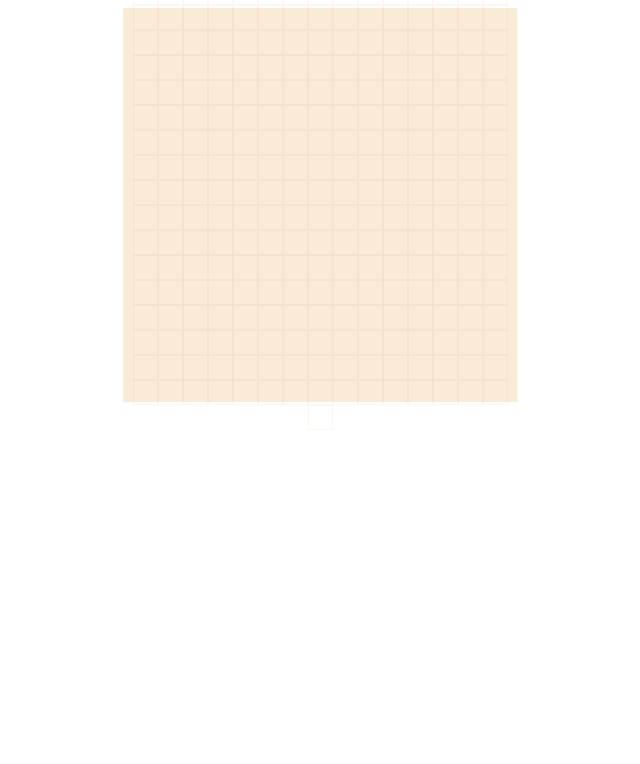
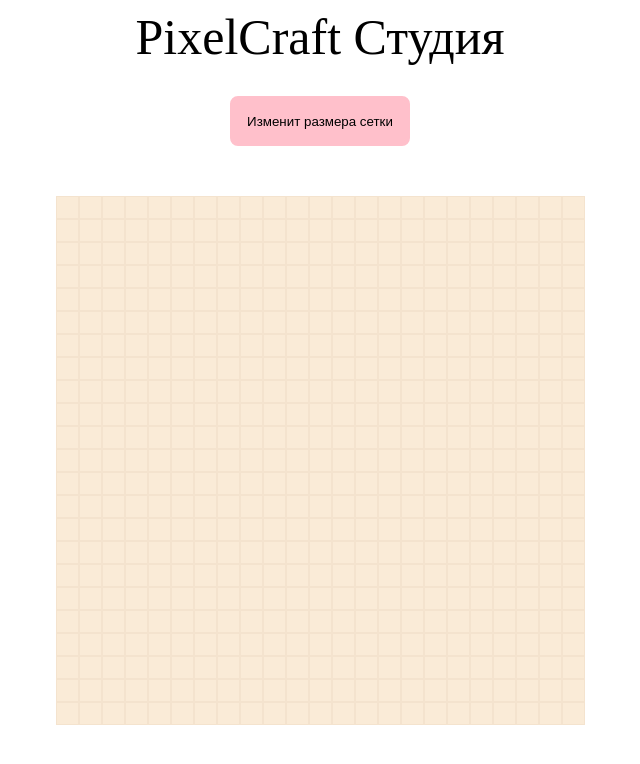
Before and after one commit to zh-amirkulova/Etch-a-Sketch, a plain HTML site: page index.html in a window 1280 px wide. Shown: the whole page, without its empty margins (320-960 px from the left). Drawn offline with Linux system fonts and the light colour scheme.

Commit message:
добавлена возможность изменения размера сетки по запросу пользователя

```diff
--- a/index.html
+++ b/index.html
@@ -8,8 +8,12 @@
 </head>
 <body>
 
+    <header>PixelCraft Студия</header>
+    <button class="sizePixel"> Изменит размера сетки</button>
     <div class="conteiner"> </div>
 
-    <script src="index.js"> </script>
+
+    <script src="index.js" defer></script>
+
 </body>
 </html>
--- a/index.js
+++ b/index.js
@@ -1,19 +1,67 @@
-const divConteiner = document.querySelector('div');
+const divConteiner = document.querySelector('.conteiner');
 
-for (let i=0; i<256; i++){
-    const div = document.createElement('div');
-    divConteiner.append(div);
-    div.style.cssText = `
-        width: 23px;
-        height: 23px;
-        border: 1px solid rgba(137, 81, 41, 0.05);
-    `;
-    divConteiner.innerHTML.div;
+grid();
+
+function grid(size=23){
+    for (let i=0; i<size*size; i++){
+        const divGrid = document.createElement('div');
+
+        divGrid.classList.add('.divGrid');
+        divGrid.style.cssText = `
+            width: ${529/size}px;
+            height: ${529/size}px;
+            border: 1px solid rgba(137, 81, 41, 0.05);
+            box-sizing: border-box;
+        `;
+        divConteiner.appendChild(divGrid);
+    };
 
     const hover = document.querySelector('div');
-    console.log(hover);
-
     hover.addEventListener('mouseover', function(e){
     e.target.style.backgroundColor = 'pink';
+    });
+};
+
+
+const btnSizePixel = document.querySelector('.sizePixel');
+
+btnSizePixel.addEventListener('click', () =>{
+    size = prompt('Выводите новый размер:');
+    if(size<=100){
+        deleteGrid();
+        newGrid(size)
+        console.log(size);
+    }
+    else {
+     alert("Размер не должен превышать цифры 100!");
+    }
 });
+
+function deleteGrid() {
+
+    let divLastGrid = document.querySelector('.conteiner');
+    while (divLastGrid.firstChild) {
+        divLastGrid.removeChild(divLastGrid.firstChild);
 };
+
+};
+
+function newGrid(newSize){
+    for (let i=0; i<newSize*newSize; i++){
+        const divGrid = document.createElement('div');
+
+        divGrid.classList.add('.divGrid');
+        divGrid.style.cssText = `
+            width: ${529/newSize}px;
+            height: ${529/newSize}px;
+            border: 1px solid rgba(137, 81, 41, 0.05);
+            box-sizing: border-box;
+        `;
+        divConteiner.appendChild(divGrid);
+    };
+
+    const hover = document.querySelector('div');
+    hover.addEventListener('mouseover', function(e){
+    e.target.style.backgroundColor = 'pink';
+    });
+}
--- a/style.css
+++ b/style.css
@@ -1,15 +1,33 @@
-body,
-.conteiner {
+body {
+    display: flex;
+    flex-direction: column;
+    align-items: center;
+    justify-content: center;
+}
+
+header{
     display: flex;
     justify-content: center;
-    align-content: center;
+    font-size: 50px;
 }
 
 .conteiner {
+    display: flex;
     flex-wrap: wrap;
-    width: 394px;
-    height: 394px;
+    position: relative;
+    overflow: hidden;
+    width: 529px;
+    height: 529px;
     background-color: antiquewhite;
     color: rgba(137, 81, 41, 0.3);
-    margin: 0px 0px 0px 0px;
+    margin: 50px;
 }
+
+.sizePixel {
+    background-color:pink;
+    width: 180px;
+    height: 50px;
+    border: 5px solid pink;
+    border-radius: 8px;
+    margin-top: 30px;
+}
```
